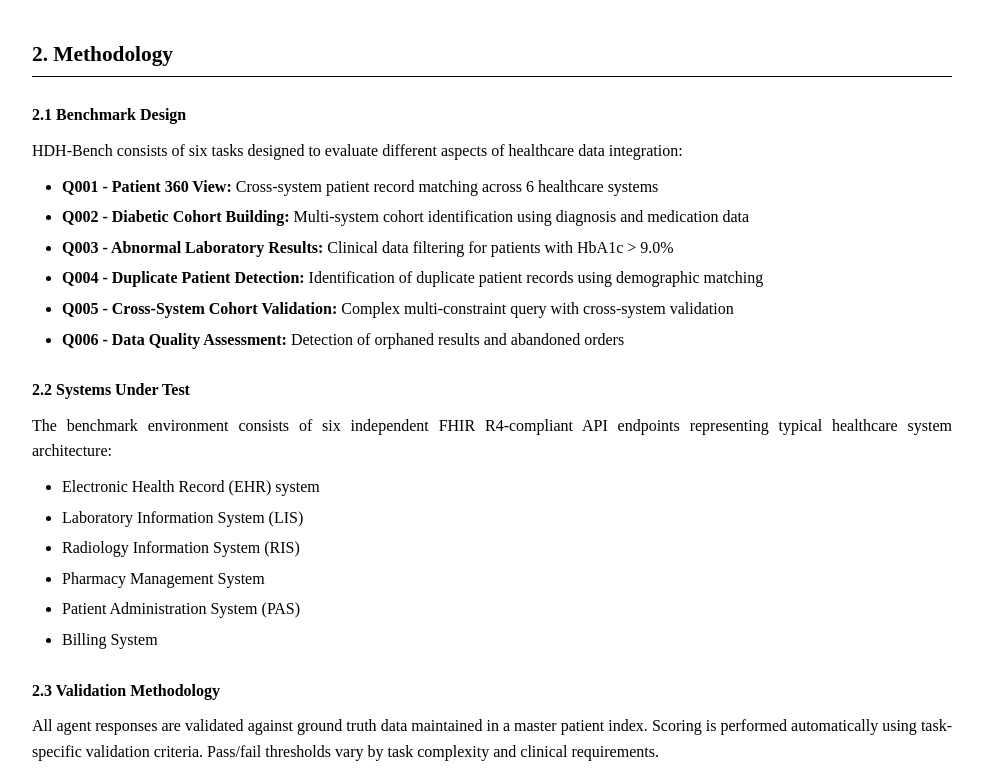
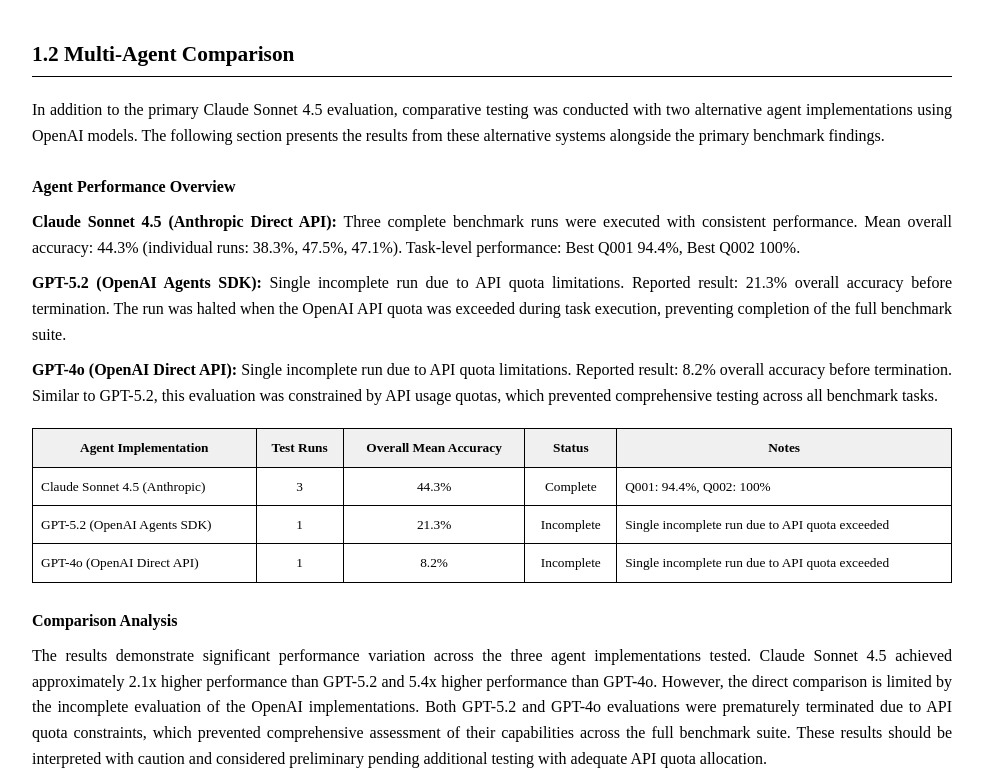
Before and after one commit to jonathanwmaddison/healthcare-data-poc, a plain HTML site: page results/benchmark_runs/index.html in a window 1280 px wide. Shown: the part 760-1534 px from the top of the page, without its empty margins (148-1131 px from the left). Drawn offline with Linux system fonts and the light colour scheme.

Commit message:
Add multi-agent comparison section to benchmark report
- Add section 1.2 comparing Claude Sonnet 4.5, GPT-5.2, and GPT-4o
- Claude: 44.3% mean (3 complete runs)
- GPT-5.2: 21.3% (incomplete - API quota)
- GPT-4o: 8.2% (incomplete - API quota)
- Include comparison table with run counts and status
- Add limitations note about OpenAI quota constraints
- Maintain scientific paper formatting throughout

```diff
--- a/results/benchmark_runs/index.html
+++ b/results/benchmark_runs/index.html
@@ -211,6 +211,57 @@
         </tbody>
     </table>
 
+    <h2>1.2 Multi-Agent Comparison</h2>
+
+    <p>In addition to the primary Claude Sonnet 4.5 evaluation, comparative testing was conducted with two alternative agent implementations using OpenAI models. The following section presents the results from these alternative systems alongside the primary benchmark findings.</p>
+
+    <h3>Agent Performance Overview</h3>
+
+    <p><strong>Claude Sonnet 4.5 (Anthropic Direct API):</strong> Three complete benchmark runs were executed with consistent performance. Mean overall accuracy: 44.3% (individual runs: 38.3%, 47.5%, 47.1%). Task-level performance: Best Q001 94.4%, Best Q002 100%.</p>
+
+    <p><strong>GPT-5.2 (OpenAI Agents SDK):</strong> Single incomplete run due to API quota limitations. Reported result: 21.3% overall accuracy before termination. The run was halted when the OpenAI API quota was exceeded during task execution, preventing completion of the full benchmark suite.</p>
+
+    <p><strong>GPT-4o (OpenAI Direct API):</strong> Single incomplete run due to API quota limitations. Reported result: 8.2% overall accuracy before termination. Similar to GPT-5.2, this evaluation was constrained by API usage quotas, which prevented comprehensive testing across all benchmark tasks.</p>
+
+    <table>
+        <thead>
+            <tr>
+                <th>Agent Implementation</th>
+                <th>Test Runs</th>
+                <th>Overall Mean Accuracy</th>
+                <th>Status</th>
+                <th>Notes</th>
+            </tr>
+        </thead>
+        <tbody>
+            <tr>
+                <td class="text-left">Claude Sonnet 4.5 (Anthropic)</td>
+                <td>3</td>
+                <td>44.3%</td>
+                <td>Complete</td>
+                <td class="text-left">Q001: 94.4%, Q002: 100%</td>
+            </tr>
+            <tr>
+                <td class="text-left">GPT-5.2 (OpenAI Agents SDK)</td>
+                <td>1</td>
+                <td>21.3%</td>
+                <td>Incomplete</td>
+                <td class="text-left">Single incomplete run due to API quota exceeded</td>
+            </tr>
+            <tr>
+                <td class="text-left">GPT-4o (OpenAI Direct API)</td>
+                <td>1</td>
+                <td>8.2%</td>
+                <td>Incomplete</td>
+                <td class="text-left">Single incomplete run due to API quota exceeded</td>
+            </tr>
+        </tbody>
+    </table>
+
+    <h3>Comparison Analysis</h3>
+
+    <p>The results demonstrate significant performance variation across the three agent implementations tested. Claude Sonnet 4.5 achieved approximately 2.1x higher performance than GPT-5.2 and 5.4x higher performance than GPT-4o. However, the direct comparison is limited by the incomplete evaluation of the OpenAI implementations. Both GPT-5.2 and GPT-4o evaluations were prematurely terminated due to API quota constraints, which prevented comprehensive assessment of their capabilities across the full benchmark suite. These results should be interpreted with caution and considered preliminary pending additional testing with adequate API quota allocation.</p>
+
     <h2>2. Methodology</h2>
 
     <h3>2.1 Benchmark Design</h3>
@@ -390,6 +441,7 @@
         <li>Limited to FHIR R4 API interactions; other healthcare data formats not evaluated</li>
         <li>Synthetic test data; real-world data variability not captured</li>
         <li>Three runs provide limited statistical power for variance analysis</li>
+        <li>OpenAI agent comparisons were limited by API quota constraints during preliminary testing. GPT-5.2 and GPT-4o evaluations comprised single incomplete runs that terminated prematurely due to usage limits. Comprehensive evaluation of these implementations requires additional testing with adequate API quota allocation and would strengthen the comparative analysis.</li>
     </ul>
 
     <h2>5. Conclusion</h2>
```
